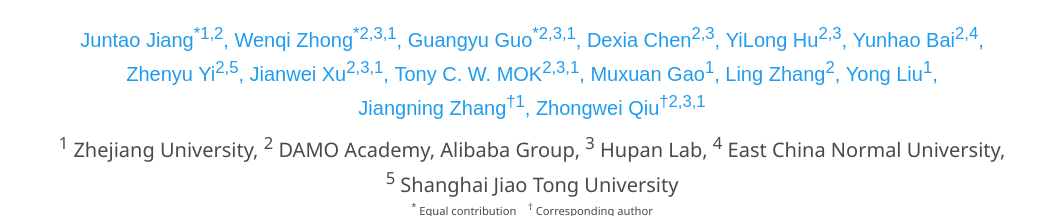
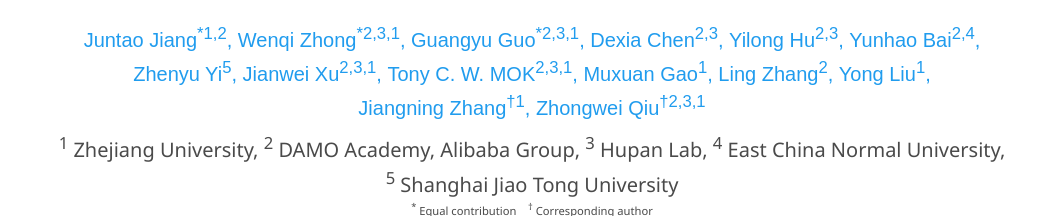
Before and after one commit to juntaoJianggavin/juntaoJianggavin.github.io, a plain HTML site: page projects/Radev/index.html in a window 1280 px wide. Shown: the part 233-449 px from the top of the page, without its empty margins (108-1171 px from the left). Drawn offline with Linux system fonts and the light colour scheme; some icons are missing; a web font is replaced by a local one.

Commit message:
Radev page: Yilong Hu spelling; Zhenyu Yi affiliation 5 only

```diff
--- a/projects/Radev/index.html
+++ b/projects/Radev/index.html
@@ -263,9 +263,9 @@
             <span class="author-block">Wenqi Zhong<sup>*2,3,1</sup>,</span>
             <span class="author-block"><a href="https://gyguo.github.io/">Guangyu Guo</a><sup>*2,3,1</sup>,</span>
             <span class="author-block">Dexia Chen<sup>2,3</sup>,</span>
-            <span class="author-block">YiLong Hu<sup>2,3</sup>,</span>
+            <span class="author-block">Yilong Hu<sup>2,3</sup>,</span>
             <span class="author-block"><a href="https://scholar.google.com/citations?user=5kJ22ZMAAAAJ">Yunhao Bai</a><sup>2,4</sup>,</span>
-            <span class="author-block"><a href="https://scholar.google.com/citations?user=yoY2un8AAAAJ">Zhenyu Yi</a><sup>2,5</sup>,</span>
+            <span class="author-block"><a href="https://scholar.google.com/citations?user=yoY2un8AAAAJ">Zhenyu Yi</a><sup>5</sup>,</span>
             <span class="author-block"><a href="https://scholar.google.com/citations?user=qirP1UIAAAAJ">Jianwei Xu</a><sup>2,3,1</sup>,</span>
             <span class="author-block"><a href="https://cwmok.github.io/">Tony C. W. MOK</a><sup>2,3,1</sup>,</span>
             <span class="author-block">Muxuan Gao<sup>1</sup>,</span>
```
